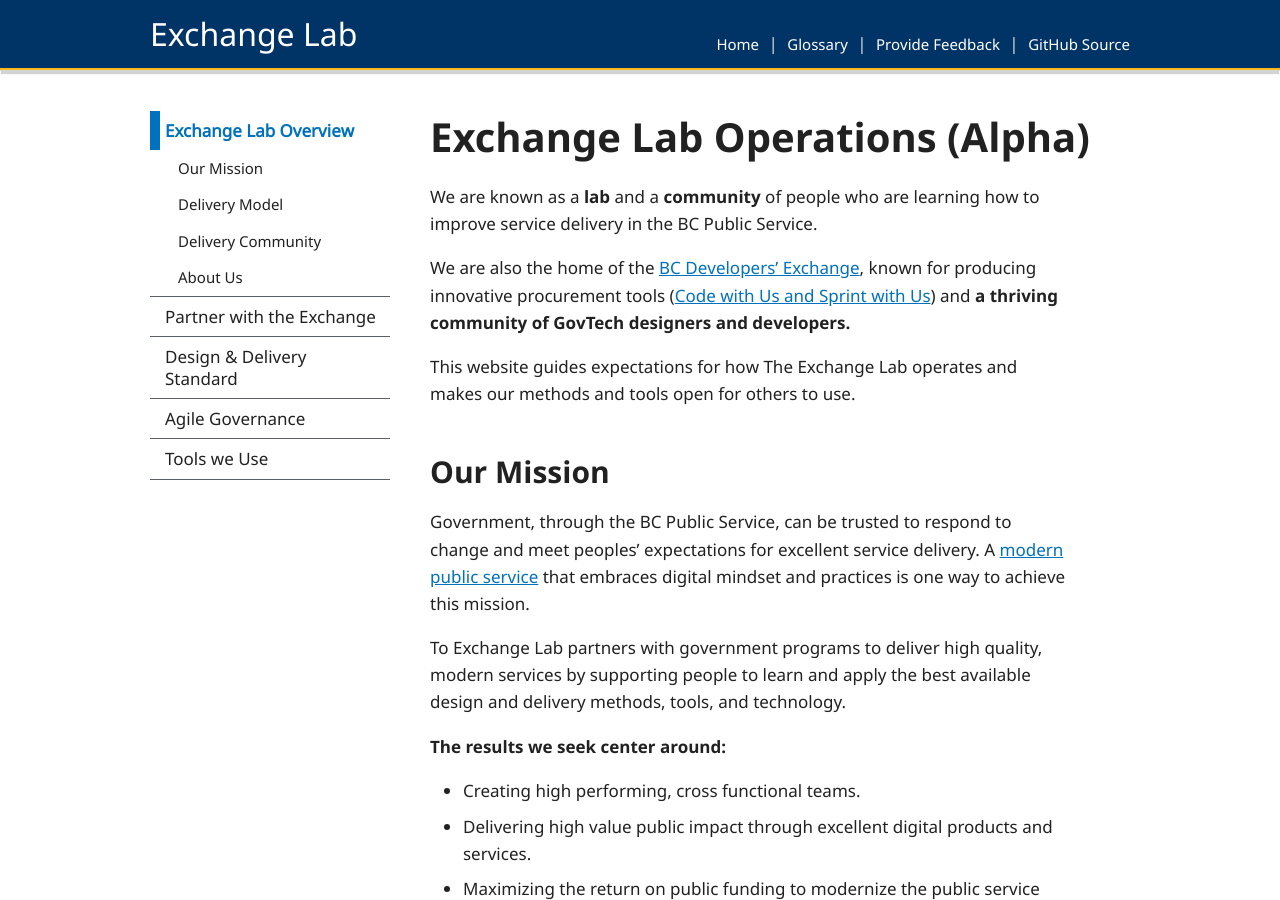
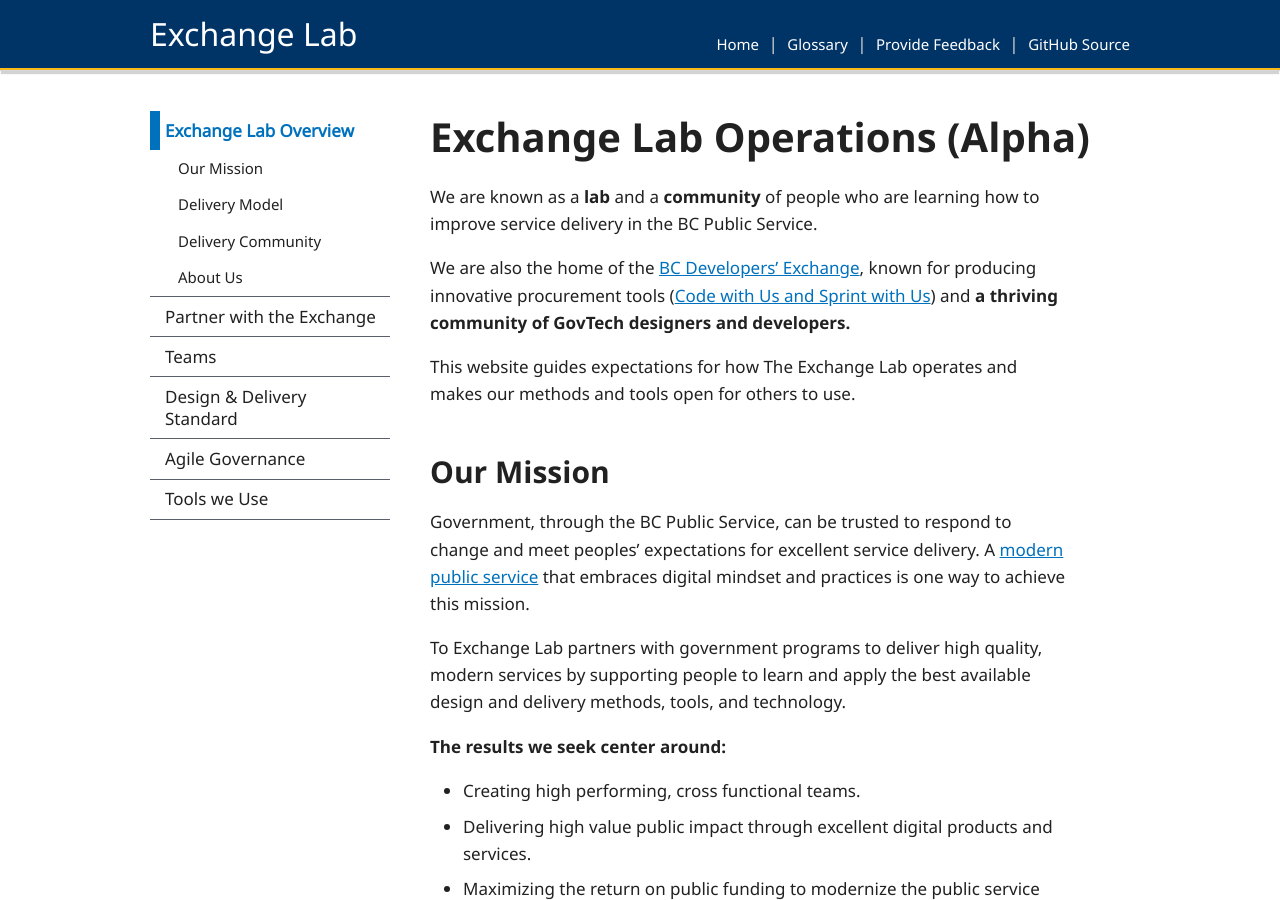
Before and after one commit to HeatherRemacle/exchangelabops, a Jekyll site: the page built from pages/index.md, in a window 1280 px wide and 900 px high. Built offline with Jekyll 4.4.1, drawn with Linux system fonts in a browser that asks for light colours.

Commit message:
Update navigation.yml

```diff
--- a/_data/navigation.yml
+++ b/_data/navigation.yml
@@ -26,6 +26,8 @@ docs:
     href: /
   - text: Partner with the Exchange
     href: /partner
+  - text: Teams
+    href: /teams
   - text: Design & Delivery Standard
     href: /standard
   - text: Agile Governance
@@ -72,7 +74,6 @@ standard:
     - text: Design & Delivery Standard
       href: /standard
 
-
 Teams:
     - text: Exchange Lab Overview
       href: /
```
